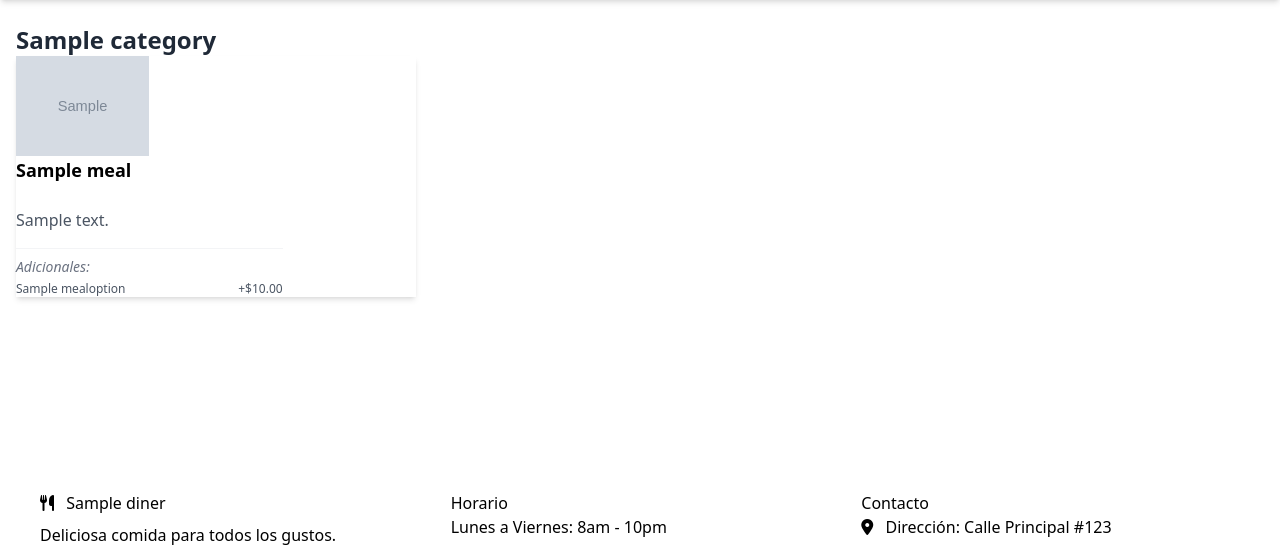
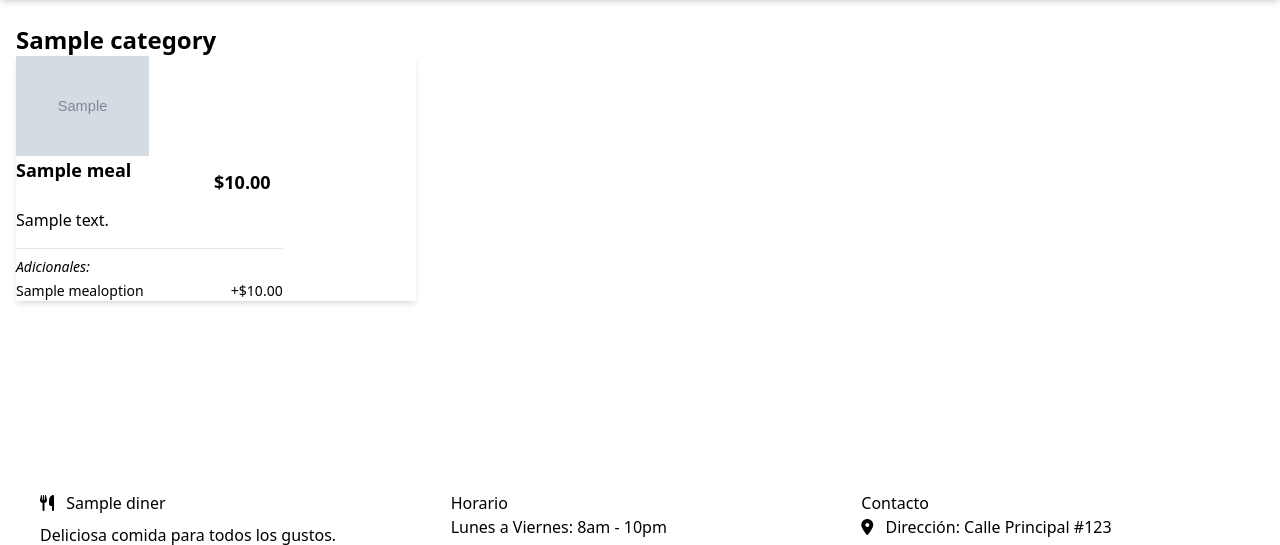
Before and after one commit to EnriqueVal09/diners, a Django app: page /category/00000000-0000-0000-0000-000000000001/ in a window 1280 px wide. Shown: the part 76-621 px from the top of the page. Run offline with Django 5.2, Linux system fonts and the light colour scheme; tables that the repository leaves empty hold one stand-in row (values such as "Sample post"); grey boxes marked "Sample" are stand-in pictures; some libraries are stand-ins or nearby versions.

Commit message:
Fixing bugs with the styles

```diff
--- a/apps/menus/templates/includes/category_tree.html
+++ b/apps/menus/templates/includes/category_tree.html
@@ -1,6 +1,6 @@
 <div class="mb-8">
-    <div class="divider">
-        <h2 class="text-2xl font-bold text-gray-800">{{ category.name }}</h2>
+    <div class="divider before:bg-base-200 after:bg-base-200">
+        <h2 class="text-2xl font-bold text-base-content">{{ category.name }}</h2>
     </div>
 
     <div class="grid grid-cols-1 md:grid-cols-2 lg:grid-cols-3 gap-6 mb-6">
@@ -10,7 +10,7 @@
     </div>
 
     {% for subcategory in category.subcategories.all %}
-        <div class="ml-6 pl-6 border-l-2 border-gray-200">
+        <div class="ml-6 pl-6 border-l-2 border-base-200">
             {% include "includes/category_tree.html" with category=subcategory %}
         </div>
     {% endfor %}
--- a/apps/menus/templates/includes/meal_card.html
+++ b/apps/menus/templates/includes/meal_card.html
@@ -1,19 +1,19 @@
-<div class="card lg:card-side bg-base-100 shadow-md hover:shadow-lg transition-shadow duration-300">
+<div class="card bg-base-100 lg:card-side shadow-md hover:shadow-lg transition-shadow duration-300">
     <figure class="lg:w-1/3">
         <img src="{{ meal.image_url }}" alt="{{ meal.name }}" class="w-full h-48 lg:h-full object-cover" />
     </figure>
     <div class="card-body lg:w-2/3">
         <div class="flex justify-between items-start">
             <h2 class="card-title text-lg font-bold">{{ meal.name }}</h2>
-            <span class="badge badge-primary text-white p-3 text-lg font-bold">${{ meal.price }}</span>
+            <span class="badge badge-primary p-3 text-lg font-bold">${{ meal.price }}</span>
         </div>
-        <p class="text-gray-600 mb-4">{{ meal.description }}</p>
+        <p class="mb-4 text-base-content/80">{{ meal.description }}</p>
 
         <!-- Sección para precios adicionales -->
         {% if meal.options.all.count %}
-        <div class="mt-2 pt-2 border-t border-gray-100">
-            <p class="text-sm text-gray-500 italic">Adicionales:</p>
-            <ul class="text-xs text-gray-600 space-y-1 mt-1">
+        <div class="mt-2 pt-2 border-t border-base-200">
+            <p class="text-sm italic text-base-content/60">Adicionales:</p>
+            <ul class="text-sm space-y-1 mt-1 text-base-content/70">
                 {% for option in meal.options.all %}
                 <li class="flex justify-between">
                     <span>{{ option.name }}</span>
--- a/apps/menus/templates/meals/full_menu.html
+++ b/apps/menus/templates/meals/full_menu.html
@@ -3,8 +3,8 @@
 {% block content %}
 <div class="container mx-auto px-4 py-8">
     <div class="text-center mb-12">
-        <h1 class="text-4xl font-bold text-gray-900 mb-4">Nuestro Menú</h1>
-        <div class="divider w-1/2 mx-auto"></div>
+        <h1 class="text-4xl font-bold text-base-content mb-4">Nuestro Menú</h1>
+        <div class="divider before:bg-base-200 after:bg-base-200 w-1/2 mx-auto"></div>
     </div>
 
     <div class="space-y-12">
--- a/apps/menus/templates/meals/meals_by_category.html
+++ b/apps/menus/templates/meals/meals_by_category.html
@@ -1,9 +1,9 @@
 {% extends "base.html" %}
 
 {% block content %}
-  <div class="mb-8">
-    <div class="divider">
-        <h2 class="text-2xl font-bold text-gray-800">{{ category.name }}</h2>
+<div class="mb-8">
+    <div class="divider before:bg-base-200 after:bg-base-200">
+        <h2 class="text-2xl font-bold text-base-content">{{ category.name }}</h2>
     </div>
 
     {% if meals %}
@@ -14,12 +14,19 @@
         </div>
 
         {% for subcategory in category.subcategories.all %}
-            <div class="ml-6 pl-6 border-l-2 border-gray-200">
+            <div class="ml-6 pl-6 border-l-2 border-base-200">
                 {% include "includes/category_tree.html" with category=subcategory %}
             </div>
         {% endfor %}
     {% else %}
-        <p>No hay platillos disponibles en esta categoría.</p>
+        <div class="alert alert-info shadow-lg mt-4">
+            <div>
+                <svg xmlns="http://www.w3.org/2000/svg" class="stroke-current flex-shrink-0 h-6 w-6" fill="none" viewBox="0 0 24 24">
+                    <path stroke-linecap="round" stroke-linejoin="round" stroke-width="2" d="M12 9v2m0 4h.01m-6.938 4h13.856c1.54 0 2.502-1.667 1.732-3L13.732 4c-.77-1.333-2.694-1.333-3.464 0L3.34 16c-.77 1.333.192 3 1.732 3z" />
+                </svg>
+                <span>No hay platillos disponibles en esta categoría.</span>
+            </div>
+        </div>
     {% endif %}
-  </div>
+</div>
 {% endblock %}
```
